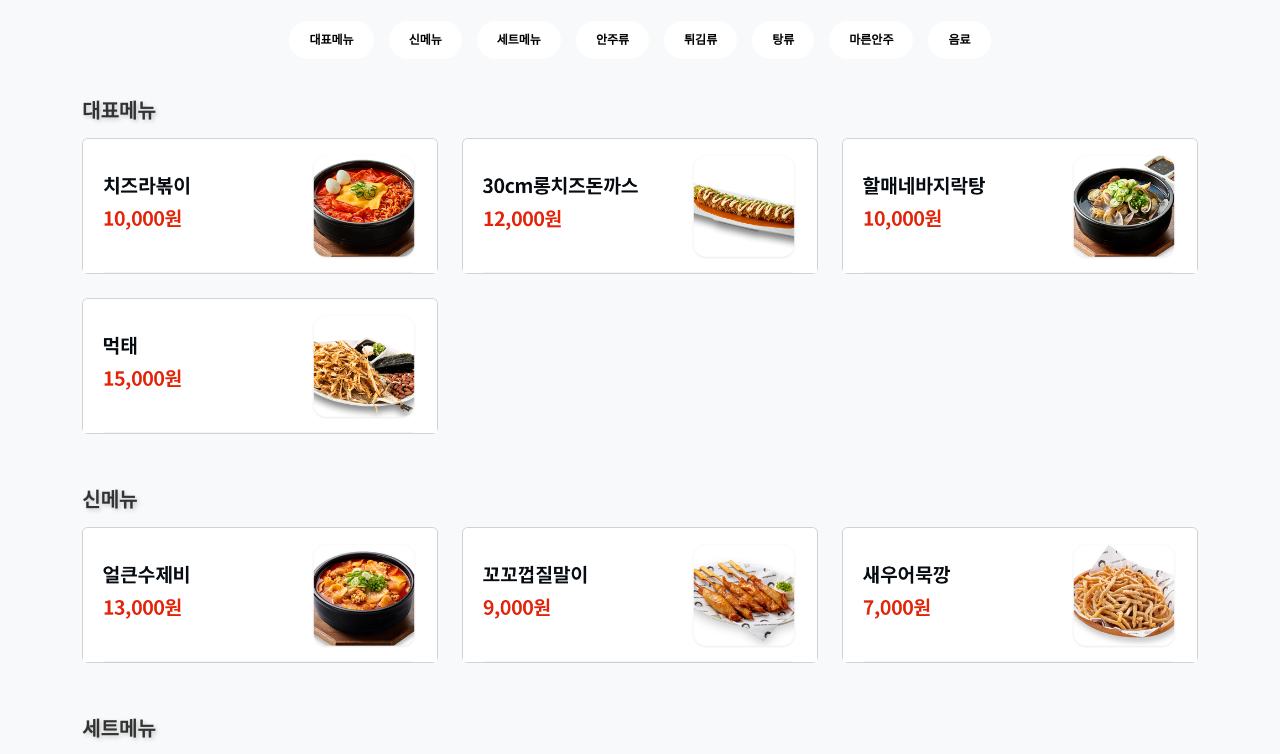
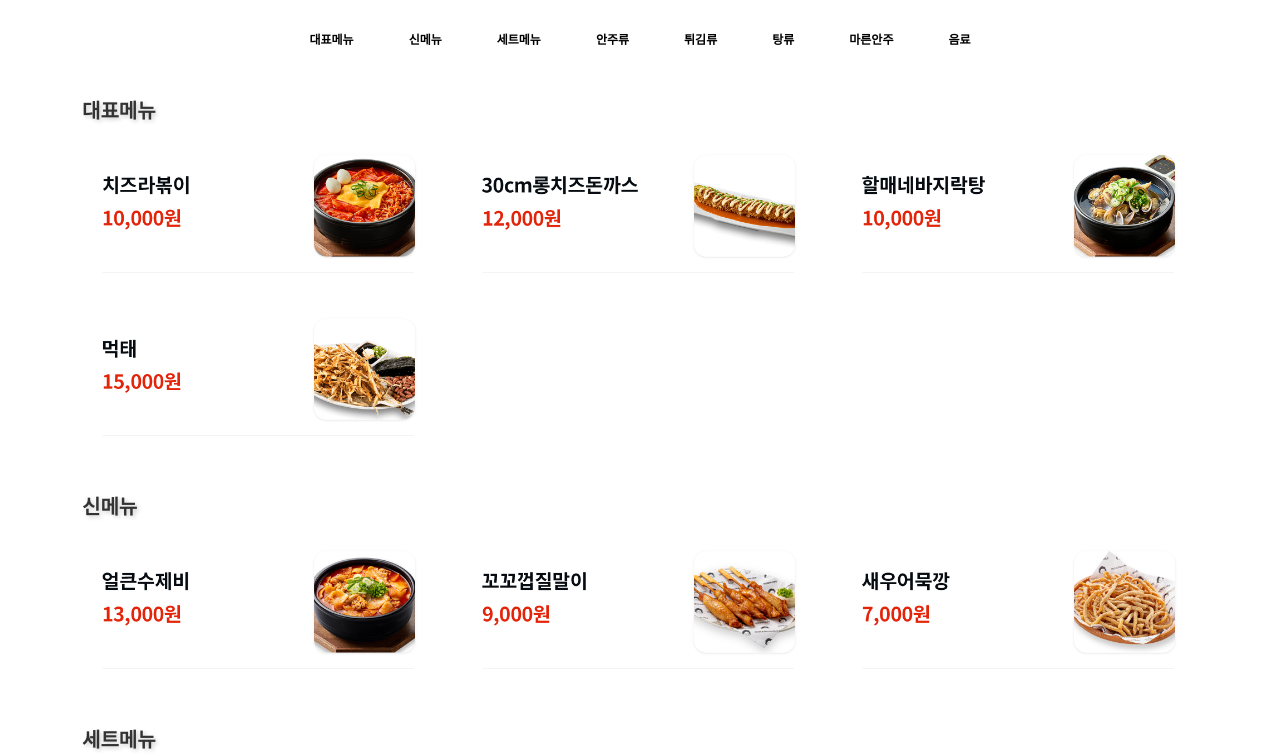
Before and after one commit to goodtonoh/orderpass-yeokjeon-v2, a React (Create React App) app in the folder frontend/: page / in a window 1280 px wide. Shown: the part 860-1614 px from the top of the page. Built offline with nearby package versions, Linux system fonts and the light colour scheme.

Commit message:
fix:style

```diff
--- a/frontend/src/App.js
+++ b/frontend/src/App.js
@@ -62,7 +62,7 @@ function App() {
               <button onClick={() => scrollToSection("drinks")}>음료</button>
             </nav>
 
-            {/* <h1 className="text-center">🍗 깐부치킨 메뉴 🍗</h1> */}
+            {/* <h1 className="text-center">🍗 메뉴 🍗</h1> */}
             {/* 🔥 메뉴 리스트 */}
             <div id="main">
               <h2 className="menu-title">대표메뉴</h2>
--- a/frontend/src/styles.css
+++ b/frontend/src/styles.css
@@ -1,10 +1,13 @@
 body {
     font-family: "Nanum Gothic", sans-serif;
-    background-color: #f8f9fa;
+    background-color: #ffffff;
   }
 
   .card {
     cursor: pointer;
+    border: none;
+    box-shadow: none;
+    margin-bottom: 5px;
 
   }
 
```
